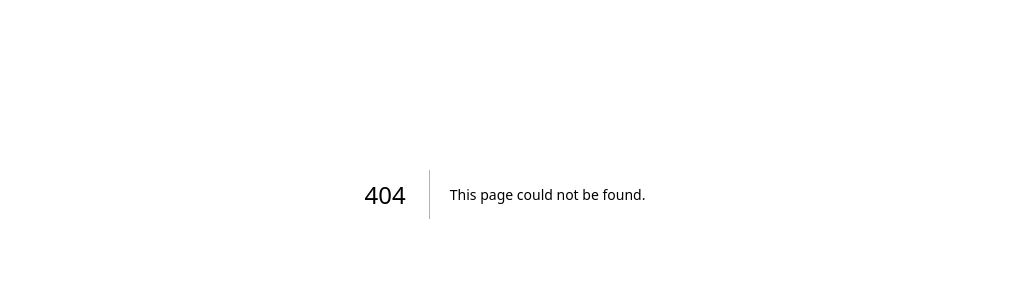
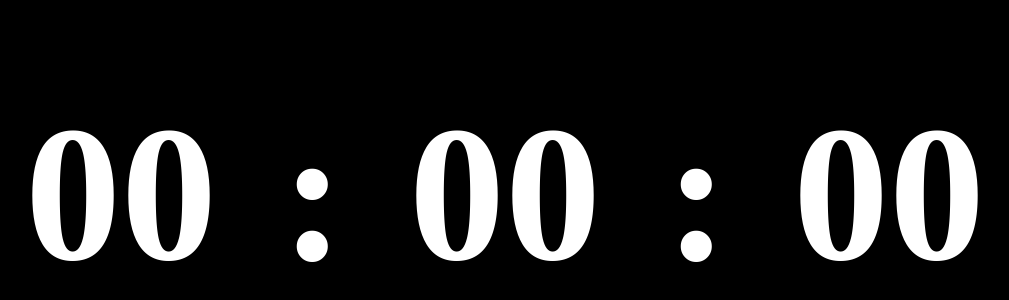
Before and after one commit to Redblock6YT/simpletimer, a Next.js app in the folder web/: page /timer in a window 1280 px wide. Before the commit this address had no page. Shown: the part 206-506 px from the top of the page, without its empty margins (135-1144 px from the left). Built offline with nearby package versions, Linux system fonts and the light colour scheme.

Commit message:
moretries

```diff
--- a/web/pages/index.js
+++ b/web/pages/index.js
@@ -2,17 +2,24 @@ import Head from 'next/head'
 import Image from 'next/image'
 import styles from '../styles/Home.module.css'
 import anime from 'animejs';
+import { useRouter } from 'next/router'
 
 export default function Home() {
-  function view() {
-
+  const router = useRouter();
+  function view(a, b) {
+    animateUI();
+    setTimeout(() => {
+      if (a == "timer") {
+        router.push("/timer");
+      }
+    }, 1500);
   }
 
   function animateUI() {
     const header = document.getElementById("header");
     const buttongrid = document.getElementById("buttongrid");
     const text = document.getElementById("text");
-    const animate = text.animate({opacity: 0}, {duration: 300});
+    const animate = text.animate({ opacity: 0 }, { duration: 300 });
     animate.onfinish = () => {
       text.style.opacity = 0;
     };
@@ -47,7 +54,7 @@ export default function Home() {
           <p className={styles.subtext}>Choose between Stopwatch, Timer or Clock</p>
         </div>
         <div className={styles.buttongrid} id="buttongrid">
-          <button className={styles.lbutton} onClick={() => animateUI()}>+</button>
+          <button className={styles.lbutton} onClick={() => view("timer")}>+</button>
         </div>
       </div>
     </div>
--- /dev/null
+++ b/web/pages/timer.js
@@ -0,0 +1,96 @@
+import Head from 'next/head'
+import Image from 'next/image'
+import styles from '../styles/Home.module.css'
+import anime from 'animejs';
+import { useState } from 'react';
+
+export default function Home() {
+    function view() {
+        animateUI();
+    }
+
+    function animateUI() {
+        const header = document.getElementById("header");
+        const buttongrid = document.getElementById("buttongrid");
+        const text = document.getElementById("text");
+        const animate = text.animate({ opacity: 0 }, { duration: 300 });
+        animate.onfinish = () => {
+            text.style.opacity = 0;
+        };
+        anime({
+            targets: header,
+            translateY: -100,
+            easing: 'easeInOutQuad',
+        })
+        anime({
+            targets: buttongrid.children,
+            scale: 0,
+            opacity: 0,
+            easing: 'easeInOutQuad',
+            delay: anime.stagger(100),
+            duration: 300,
+        })
+    }
+
+    function inputChange(a) {
+        const timer1 = document.getElementById("timer1");
+        const timer2 = document.getElementById("timer2");
+        const timer3 = document.getElementById("timer3");
+        if (a == 1) {
+            if (timer1.value.length == 2) {
+                timer2.value = ""
+                timer2.focus();
+            }
+        } else if (a == 2) {
+            if (timer2.value.length == 2) {
+                timer3.value = ""
+                timer3.focus();
+            } else if (timer2.value.length == 0) {
+                timer1.focus();
+                const len = timer1.value.length;
+                timer1.setSelectionRange(len, len);
+            }
+        } else if (a == 3) {
+            if (timer3.value.length == 0) {
+                timer2.focus();
+                const len = timer2.value.length;
+                timer2.setSelectionRange(len, len);
+            }
+        }
+    }
+
+    const [currentFocus, setCurrentFocus] = useState(0);
+    var lastFocued = 0;
+
+    useState(() => {
+        console.log("usestate")
+        if (lastFocued != 0) {
+            console.log("lastfocued" + lastFocued)
+            const timer = document.getElementById("timer" + lastFocued);
+            if (timer.value == "") {
+                timer.value = "00";
+            }
+            lastFocued =  currentFocus;
+        } else {
+            console.log("lastfocused is 0")
+            lastFocued = currentFocus;
+        }
+    }, [currentFocus]);
+
+
+    return (
+        <div>
+            <Head>
+                <title>Timer | SimpleTimer</title>
+            </Head>
+
+            <div id="body" className={styles.timergrid}>
+                <input className={styles.fullscreentxt} onFocus={(e) => { setCurrentFocus(1); if (e.target.value == "00") e.target.value = "" }} id="timer1" maxlength="2" defaultValue="00" onInput={() => inputChange(1)}></input>
+                <input className={styles.colon} value=":" disabled></input>
+                <input className={styles.fullscreentxt} onFocus={(e) => { setCurrentFocus(2); if (e.target.value == "00") e.target.value = "" }} id="timer2" maxlength="2" defaultValue="00" onInput={() => inputChange(2)}></input>
+                <input className={styles.colon} value=":" disabled></input>
+                <input className={styles.fullscreentxt} onFocus={(e) => { setCurrentFocus(3); if (e.target.value == "00") e.target.value = "" }} id="timer3" maxlength="2" defaultValue="00" onInput={() => inputChange(3)}></input>
+            </div>
+        </div>
+    )
+}
--- a/web/styles/Home.module.css
+++ b/web/styles/Home.module.css
@@ -16,7 +16,6 @@
   line-height: normal;
   width: 100%;
   text-align: center;
-  margin-left: 50px;
 }
 
 .lbutton {
@@ -30,7 +29,6 @@
   width: 2in;
   border: 3px dashed rgb(56, 56, 56);
   background-color:rgb(70, 70, 70);
-  margin-left: 50px;
   height: 3in;
   transition: all .2s linear;
 }
@@ -64,7 +62,6 @@
   line-height: normal;
   text-align: center;
   width: 100%;
-  margin-left: 50px;
 }
 
 .header {
@@ -82,3 +79,47 @@
   grid-gap: 5px;
   transform: translate(-50%, -50%);
 }
+
+.fullscreentxt {
+  font-family: 'Product Sans';
+  font-weight: bold;
+  font-size: 2in;
+  color: white;
+  width: 100%;
+  border-style: none;
+  line-height: normal;
+  height: 100%;
+  overflow: visible;
+  text-align: center;
+  background-color: black;
+}
+
+.fullscreentxt:focus {
+  outline: none;
+}
+
+.colon {
+  font-family: 'Product Sans';
+  font-weight: bold;
+  font-size: 2in;
+  width: 100%;
+  height: 100%;
+  overflow: hidden;
+  color: white;
+  cursor: default;
+  background-color: transparent;
+  line-height: normal;
+  text-align: center;
+}
+
+.timergrid {
+  height: 50%;
+  width: auto;
+  position: absolute;
+  top: 50%;
+  border-radius: 15px;
+  left: 50%;
+  transform: translate(-50%, -50%);
+  display: grid;
+  grid-template-columns: 3in 1in 3in 1in 3in;
+}
```
